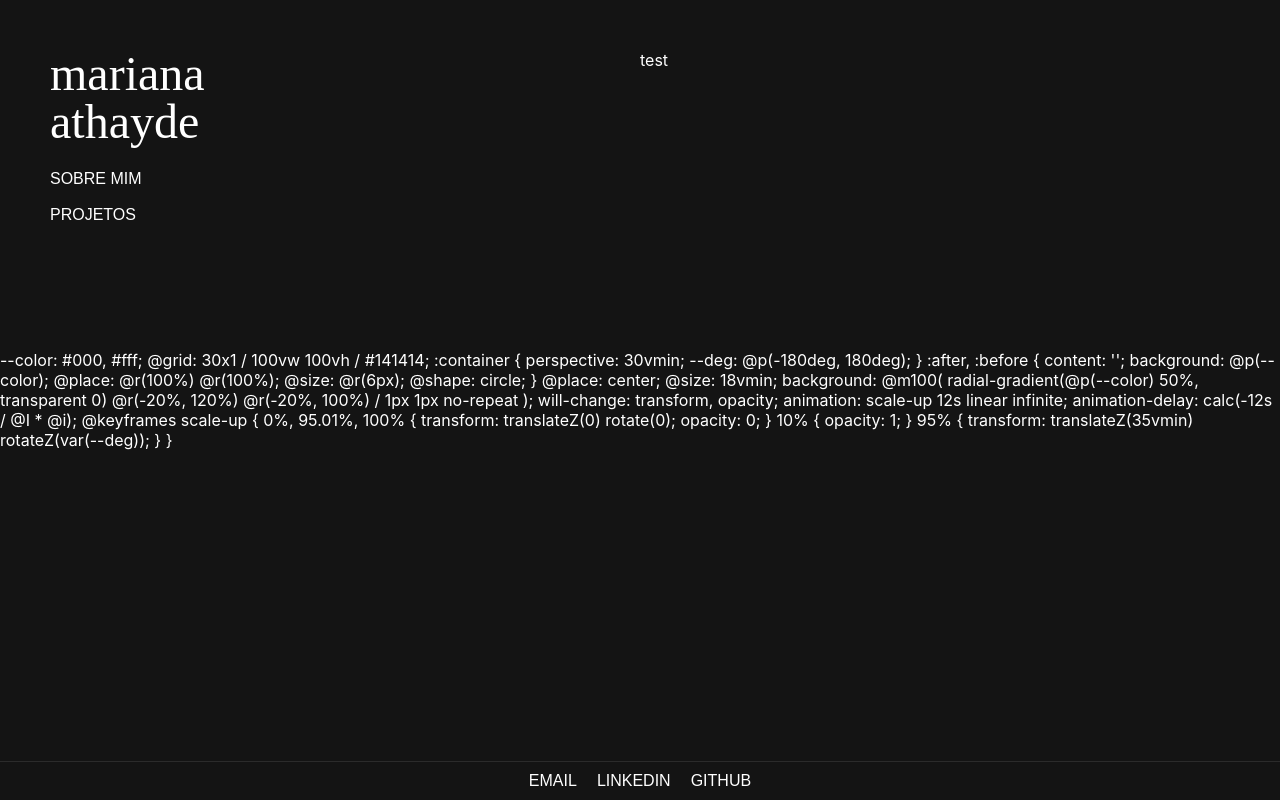
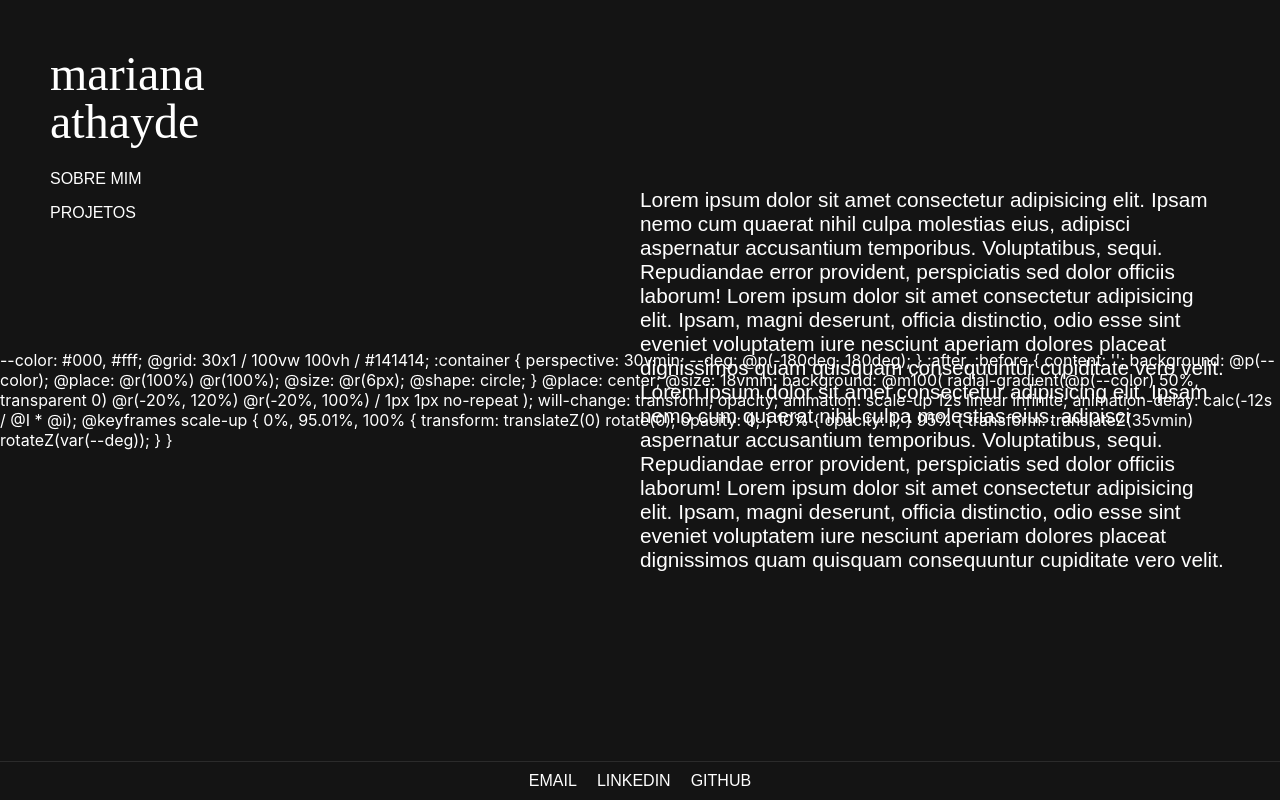
Before and after one commit to MarianaOzorio/portfolio-v2, a React (Create React App) app: page /about in a window 1280 px wide. Built offline with nearby package versions, Linux system fonts and the light colour scheme; the HTML template or start-up script is replaced by a standard one; a web font is replaced by a local one.

Commit message:
fix navbar and add about me temporary text

```diff
--- a/src/Components/Navbar/Navbar.module.css
+++ b/src/Components/Navbar/Navbar.module.css
@@ -1,4 +1,5 @@
 .navbarWrapper {
+  height: fit-content;
   display: flex;
   flex-direction: column;
   position: sticky;
@@ -28,7 +29,6 @@
   width: fit-content;
   list-style-type: none;
   margin-bottom: 16px;
-  border-bottom: 2px solid transparent;
   text-transform: uppercase;
 }
 
--- /dev/null
+++ b/src/Pages/AboutMe/AboutMe.module.css
@@ -0,0 +1,13 @@
+.text {
+    height: 100%;
+    display: flex;
+    align-items: center;
+    font-family: Arial, Helvetica, sans-serif;
+    font-size: 1.3rem;
+}
+
+@media only screen and (max-width: 768px) {
+    .text {
+        font-size: 1rem;
+    }
+}
--- a/src/Pages/AboutMe/AboutMe.tsx
+++ b/src/Pages/AboutMe/AboutMe.tsx
@@ -1,8 +1,9 @@
 import React from "react";
+import styles from "./AboutMe.module.css";
 
 function AboutMe() {
     return(
-        <p>test</p>
+        <article className={styles.text}>Lorem ipsum dolor sit amet consectetur adipisicing elit. Ipsam nemo cum quaerat nihil culpa molestias eius, adipisci aspernatur accusantium temporibus. Voluptatibus, sequi. Repudiandae error provident, perspiciatis sed dolor officiis laborum! Lorem ipsum dolor sit amet consectetur adipisicing elit. Ipsam, magni deserunt, officia distinctio, odio esse sint eveniet voluptatem iure nesciunt aperiam dolores placeat dignissimos quam quisquam consequuntur cupiditate vero velit. Lorem ipsum dolor sit amet consectetur adipisicing elit. Ipsam nemo cum quaerat nihil culpa molestias eius, adipisci aspernatur accusantium temporibus. Voluptatibus, sequi. Repudiandae error provident, perspiciatis sed dolor officiis laborum! Lorem ipsum dolor sit amet consectetur adipisicing elit. Ipsam, magni deserunt, officia distinctio, odio esse sint eveniet voluptatem iure nesciunt aperiam dolores placeat dignissimos quam quisquam consequuntur cupiditate vero velit.</article>
     )
 }
 
```
